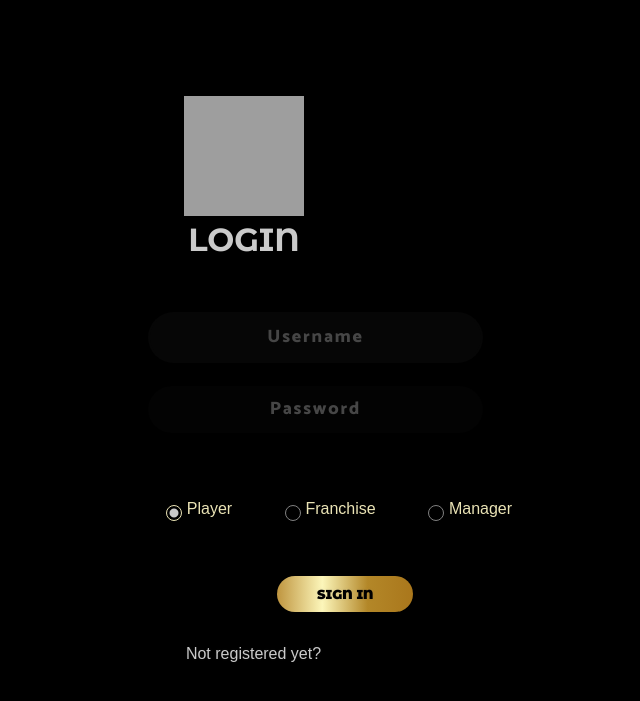
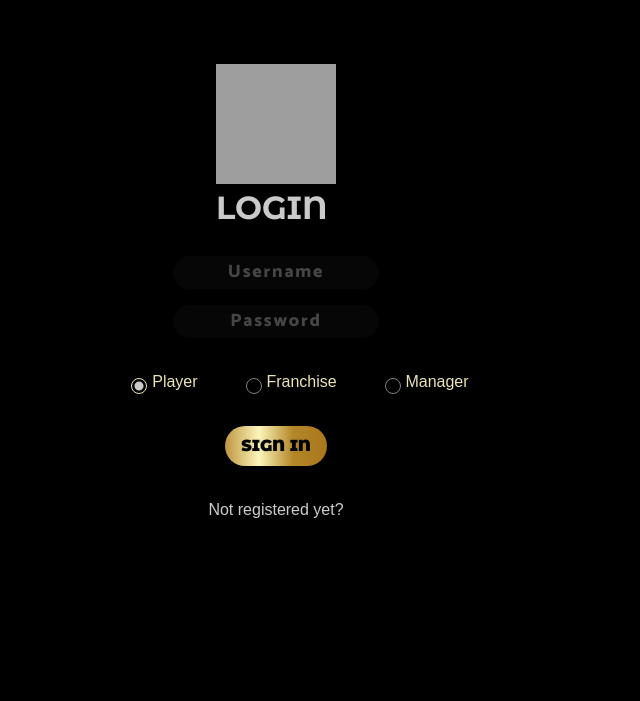
Before and after one commit to auctionr/AuctionR, a PHP site: page /login.html in a window 1280 px wide. Shown: the top 701 px of the page, without its empty margins (364-1004 px from the left). Run offline with PHP 8.4, Linux system fonts and the light colour scheme; some web fonts are replaced; grey boxes are pictures that could not be loaded.

Commit message:
Fixed login

```diff
--- a/src/login.css
+++ b/src/login.css
@@ -12,7 +12,7 @@
 body,
 html {
   margin: 0;
-    padding: 0.5rem 0 .5rem 0;
+  padding: 0.5rem 0 0.5rem 0;
   box-sizing: border-box;
 }
 
@@ -31,16 +31,11 @@
   color: var(--c4);
 }
 
-  h4{
+h4 {
   color: var(--c3);
 }
 
-
-
-
-
-
-  .about-title{
+.about-title {
   display: flex;
   justify-content: center;
   align-items: center;
@@ -50,10 +45,7 @@
   margin: 0 0 2rem 0;
 }
 
-
-
-
-  .footer{
+.footer {
   display: flex;
   flex-direction: row;
   align-items: center;
@@ -62,130 +54,118 @@
   font-weight: 400;
 }
 
-  HTML CSSResult Skip Results Iframe
-  EDIT ON
-
-
-      .login{
-
-          width: 50em;
-          vertical-align: middle;
-          display: inline-block;
-
-          height: 50em;
-          margin: 8em auto;
+.login {
+  display: flex;
+  flex-direction: column;
+  justify-content: center;
+  align-items: center;
   justify-content: center;
   border-radius: 1.5em;
   box-shadow: 0px 11px 35px 2px rgba(0, 0, 0, 0.14);
 }
 
 .sign {
-          padding-top: 1em;
   color: var(--c3);
   font-family: var(--f2);
   font-weight: bold;
   font-size: 2em;
-          margin-left:-2em;
-
-
 }
 
 .un {
-      width: 30%;
   color: var(--c4);
-      opacity:0.6;
+  opacity: 0.6;
   font-weight: 800;
   font-size: 1.12em;
-      letter-spacing: .1em;
+  letter-spacing: 0.1em;
   background: rgba(245, 245, 245, 0.04);
-      padding: 10px 20px;
   border: none;
   border-radius: 2.5em;
   outline: none;
-      box-sizing: border-box;
   border: 2px solid rgba(0, 0, 0, 0.02);
-      margin-bottom: 50px;
-      margin-left: 24em;
   text-align: center;
-      margin-bottom: 1.3em;
   font-family: var(--f1);
-      justify-content: center;
+  margin: .5rem 0;
 }
 
-      form.form1 {
-          padding-top: 2em;
+.form1{
+  display: flex;
+  flex-direction: column;
+  align-items: center;
+}
+
+.new-reg{
+  display: flex;
+  flex-direction: column;
+  align-items: center;
+  justify-content: center;
+  margin: 1rem 0;
 }
 
 .pass {
-        display:flex;
-      width: 30%;
   color: var(--c4);
-      opacity:0.6;
+  opacity: 0.6;
   font-weight: 800;
   font-size: 1.12em;
-      letter-spacing: .1em;
-      background: rgba(136, 126, 126, 0.04);
-      padding: 10px 20px;
+  letter-spacing: 0.1em;
+  background: rgba(245, 245, 245, 0.04);
   border: none;
   border-radius: 2.5em;
   outline: none;
-      box-sizing: border-box;
-
-      margin-bottom: 50px;
-      margin-left: 24em;
+  border: 2px solid rgba(0, 0, 0, 0.02);
   text-align: center;
-      margin-bottom: 27px;
   font-family: var(--f1);
+  margin: .5rem 0 2rem 0;
 }
 
-
-      .un:focus, .pass:focus {
-          border: 2px solid var(--c3) !important;
-
+.login-choice{
+  display: flex;
+  align-items: center;
 }
 
-      .submit {
+.l-choice{
+  display: flex;
+  align-items: center;
+}
+
+.un:focus,
+.pass:focus {
+  border: 2px solid var(--c3) !important;
+}
+
+.signin {
   cursor: pointer;
   border-radius: 6em;
   color: var(--c1);
   font-family: var(--f2);
   font-weight: 900;
-          background: linear-gradient(to right,#BF953F, #FCF6BA,#B38728,#AA771C);
+  background: linear-gradient(to right, #bf953f, #fcf6ba, #b38728, #aa771c);
   border: 0;
-
-          padding-left: 40px;
-          padding-right: 40px;
-          padding-bottom: 10px;
-          padding-top: 10px;
+  padding: .5em 1em;
   font-family: var(--f2);
-          margin-left: 43em;
-          margin-top: 50;
-          margin-bottom:70px;
-          font-size: 13px;
+  font-size: 1rem;
   box-shadow: 0 0 20px 1px rgba(0, 0, 0, 0.04);
+  margin: 2rem 0 1rem 0;
 }
 
 .forgot {
   text-shadow: 0px 0px 3px rgba(117, 117, 117, 0.12);
-          color:var(--c3);
+  color: var(--c3);
   padding-top: 37px;
-          margin-left:-45px;
+  margin-left: -45px;
 }
 
 a {
   text-shadow: 0px 0px 3px rgba(117, 117, 117, 0.12);
   color: var(--c3);
-          text-decoration: none
+  text-decoration: none;
 }
-
 
 label > input[type="radio"] {
   display: none;
-
 }
 label > input[type="radio"] + *::before {
   content: "";
-    display:inline-flex;
+  display: inline-flex;
 
   vertical-align: bottom;
   width: 1rem;
@@ -201,22 +181,24 @@
   color: var(--c4);
 }
 label > input[type="radio"]:checked + *::before {
-    background: radial-gradient(var(--c3) 0%, var(--c3)  40%, transparent 50%, transparent);
+  background: radial-gradient(
+    var(--c3) 0%,
+    var(--c3) 40%,
+    transparent 50%,
+    transparent
+  );
   border-color: var(--c4);
 }
 
 /* basic layout */
-  fieldset {
+/* fieldset {
+  margin: 4em 4em 4em 25em;
+} */
 
-    margin:4em 4em 4em 25em;
-  }
-
- .register
-  {
+.register {
   display: flex;
   justify-content: center;
   align-items: center;
-
 }
 /*
   #radios label {
--- a/src/login.html
+++ b/src/login.html
@@ -42,28 +42,27 @@
         <div class="container">
             <div class="login">
 
-                <p class="sign" align="center" > <img src="../public/LogoA.png" height="120" width="120"> <br/>LOGIN</p>
+                <p class="sign"> <img src="../public/LogoA.png" height="120" width="120"> <br/>LOGIN</p>
 
                 <form class="form1">
-                  <input class="un " type="text" align="center" placeholder="Username">
-                  <input class="pass" type="password" align="center" placeholder="Password">
-                  <fieldset>
-
-                    <label>
+                  <input class="un" type="text" placeholder="Username">
+                  <input class="pass" type="password" placeholder="Password">
+                  <fieldset class="login-choice">
+                    <label class="l-choice">
                       <input type="radio" name="radio-button" value="css" checked value="Player" />
                       <span>Player</span>
                     </label>
-                    <label>
+                    <label class="l-choice">
                       <input type="radio" name="radio-button" value="franchise" />
                       <span>Franchise</span>
                     </label>
-                    <label>
+                    <label class="l-choice">
                       <input type="radio" name="radio-button" value="Manager" />
                       <span>Manager</span>
                     </label>
                   </fieldset>
-                  <a class="submit" align="center">SIGN IN</a>
-                  <p class="forgot" align="center"><a href="register.html">Not registered yet?</p>
+                  <a class="signin">SIGN IN</a>
+                  <p class="new-reg"><a href="register.html">Not registered yet?</p>
  </div>
       </body>
     </html>
```
Lines whose indentation alone changed are shown as unchanged.
